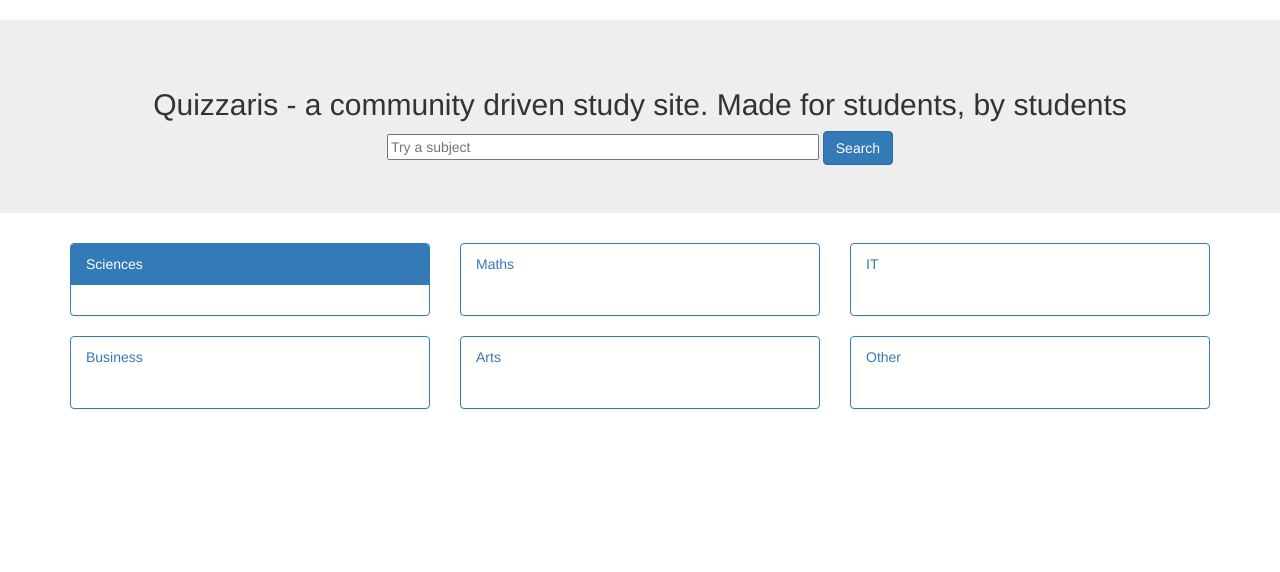
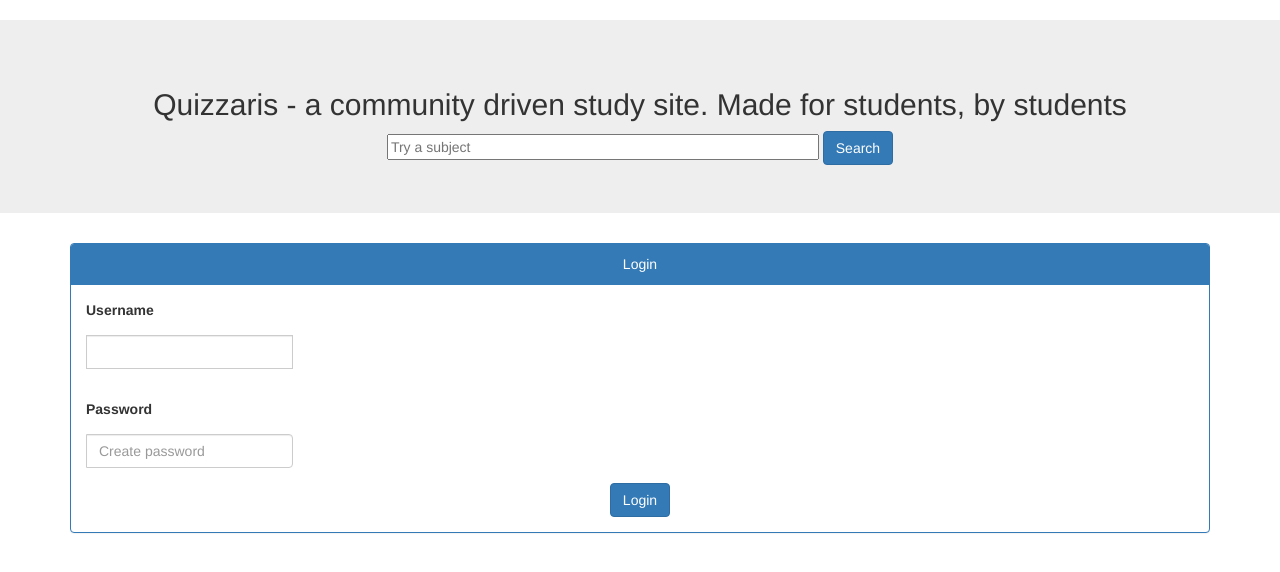
Before and after one commit to ema591/Unbreakable-Diamonds, a Flask app: template quizaris/templates/wireframe/login.html in a window 1280 px wide. Shown: the part 52-624 px from the top of the page. Run offline with Flask 2, Linux system fonts and the light colour scheme; the template is opened without the code that fills it, so the values that code supplies are empty; some libraries are stand-ins or nearby versions.

Commit message:
Update login.html

```diff
--- a/quizaris/templates/wireframe/login.html
+++ b/quizaris/templates/wireframe/login.html
@@ -37,61 +37,40 @@
         </div>
     </div>
 
-    <!--Quiz boxes-->
-    <div class="container">
-        <div class="row">
+    <body>
 
-            <div class="col-sm-4">
-                <div class="panel panel-primary">
-                    <div class="panel-heading">Sciences</div>
-                    <div class="panel-body">
-                        <a href="#" img src="#" class="img-responsive" style="width:100%" alt="Image"></div>
+        <div class="container text-center">
+            <div class="row">
+                <div class="col-sm-12">
+                    <div class="panel panel-primary">
+                        <div class="panel-heading">Login</div>
+                        <div class="panel-body">
+                            <form method="POST">
+
+                                <div class="form-group input-group">
+                                    <label for="username" class="form-group input-group">Username</label>
+                                    <div class="form-group input-group">
+                                        <input class="form-control"></input>
+                                    </div>
+                                </div>
+
+
+                                <div class="form-group input-group">
+                                    <label for="password" class="form-group input-group">Password</label>
+                                    <div class="input-group-prepend">
+                                        <span class="input-group-text"> <i class="fa fa-lock"></i> </span>
+                                    </div>
+                                    <input class="form-control" placeholder="Create password" type="password">
+                                </div>
+                                <button type="submit" class="btn btn-primary">Login</button>
+                            </form>
+
+                        </div>
+                    </div>
                 </div>
             </div>
 
-            <div class="col-sm-4">
-                <div class="panel panel-primary">
-                    <div class="panel-heading">Maths</div>
-                    <div class="panel-body">
-                        <a href="#" img src="#" class="img-responsive" style="width:100%" alt="Image"></div>
-                </div>
-            </div>
 
-            <div class="col-sm-4">
-                <div class="panel panel-primary">
-                    <div class="panel-heading">IT</div>
-                    <div class="panel-body">
-                        <a href="#" img src="#" class="img-responsive" style="width:100%" alt="Image"></div>
-                </div>
-            </div>
-
-            <div class="col-sm-4">
-                <div class="panel panel-primary">
-                    <div class="panel-heading">Business</div>
-                    <div class="panel-body">
-                        <a href="#" img src="#" class="img-responsive" style="width:100%" alt="Image"></div>
-                </div>
-            </div>
-
-            <div class="col-sm-4">
-                <div class="panel panel-primary">
-                    <div class="panel-heading">Arts</div>
-                    <div class="panel-body">
-                        <a href="#" img src="#" class="img-responsive" style="width:100%" alt="Image"></div>
-                </div>
-            </div>
-
-            <div class="col-sm-4">
-                <div class="panel panel-primary">
-                    <div class="panel-heading">Other</div>
-                    <div class="panel-body">
-                        <a href="#" img src="#" class="img-responsive" style="width:100%" alt="Image"></div>
-                </div>
-            </div>
-
-        </div>
-    </div>
-
-</body>
+    </body>
 
 </html>
```
